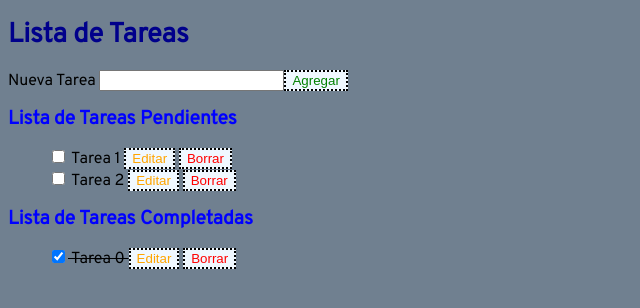
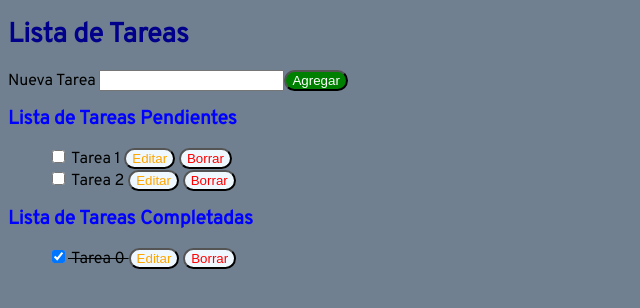
Before and after one commit to soullesspy/soullesspy.github.io, a plain HTML site: page index.html in a window 1280 px wide. In both pictures the pointer is over the button "Agregar". Shown: the whole page, without its empty margins (0-640 px from the left). Drawn offline with Linux system fonts and the light colour scheme.

Commit message:
Update styles.css

```diff
--- a/styles.css
+++ b/styles.css
@@ -21,8 +21,23 @@ button{
     color: forestgreen;
     background-color: aliceblue;
     border-color: black;
-    border-style: dotted;
+    border-radius: 12px;
 }
 .add{color: green;}
+.add:hover{
+    cursor: pointer;
+    color:white;
+    background-color: green;
+}
 .edit{color: orange;}
+.edit:hover{
+    cursor: pointer;
+    color: white;
+    background-color: orange;
+}
 .delete{color: red;}
+.delete:hover{
+    cursor: pointer;
+    color: white;
+    background-color: red;
+}
```
